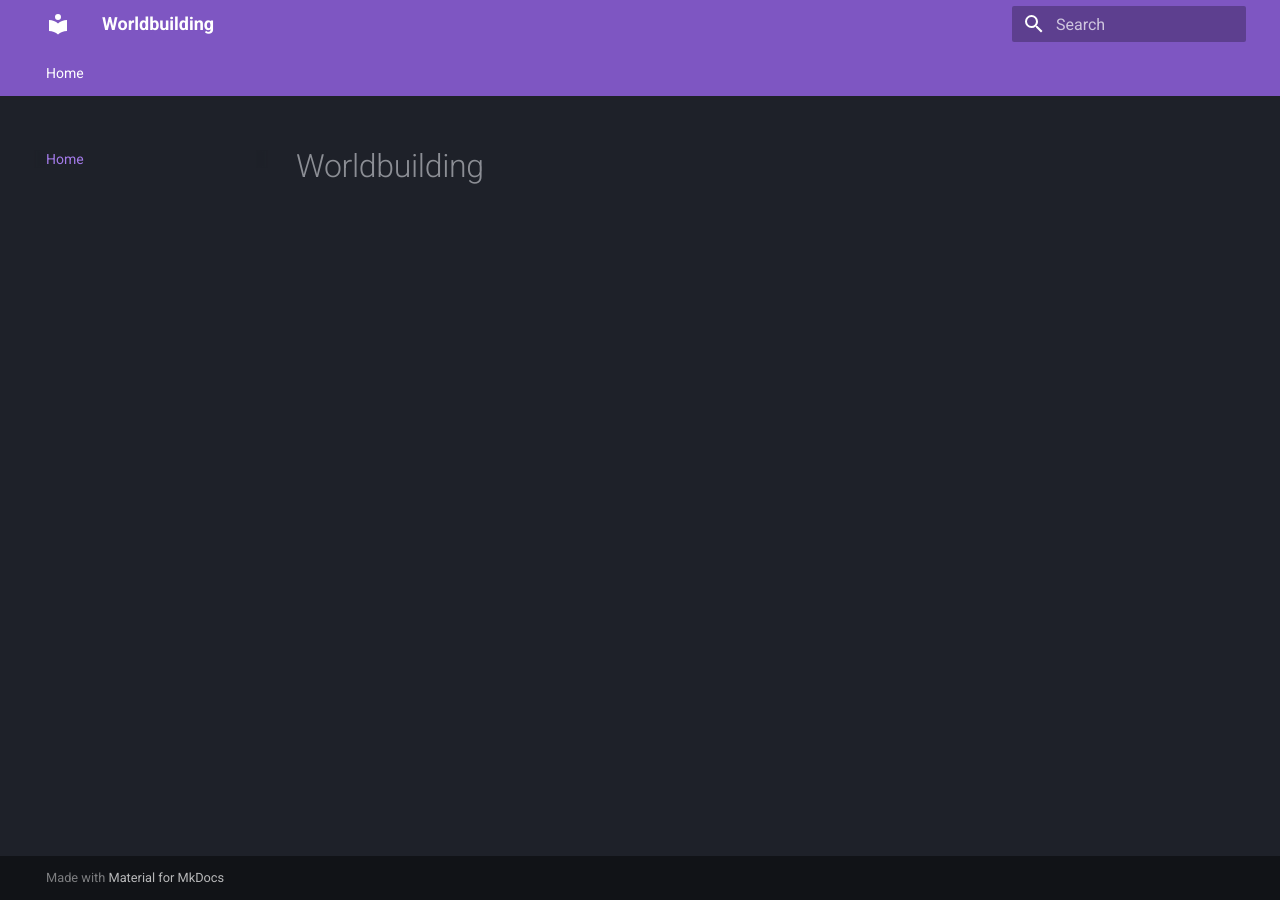
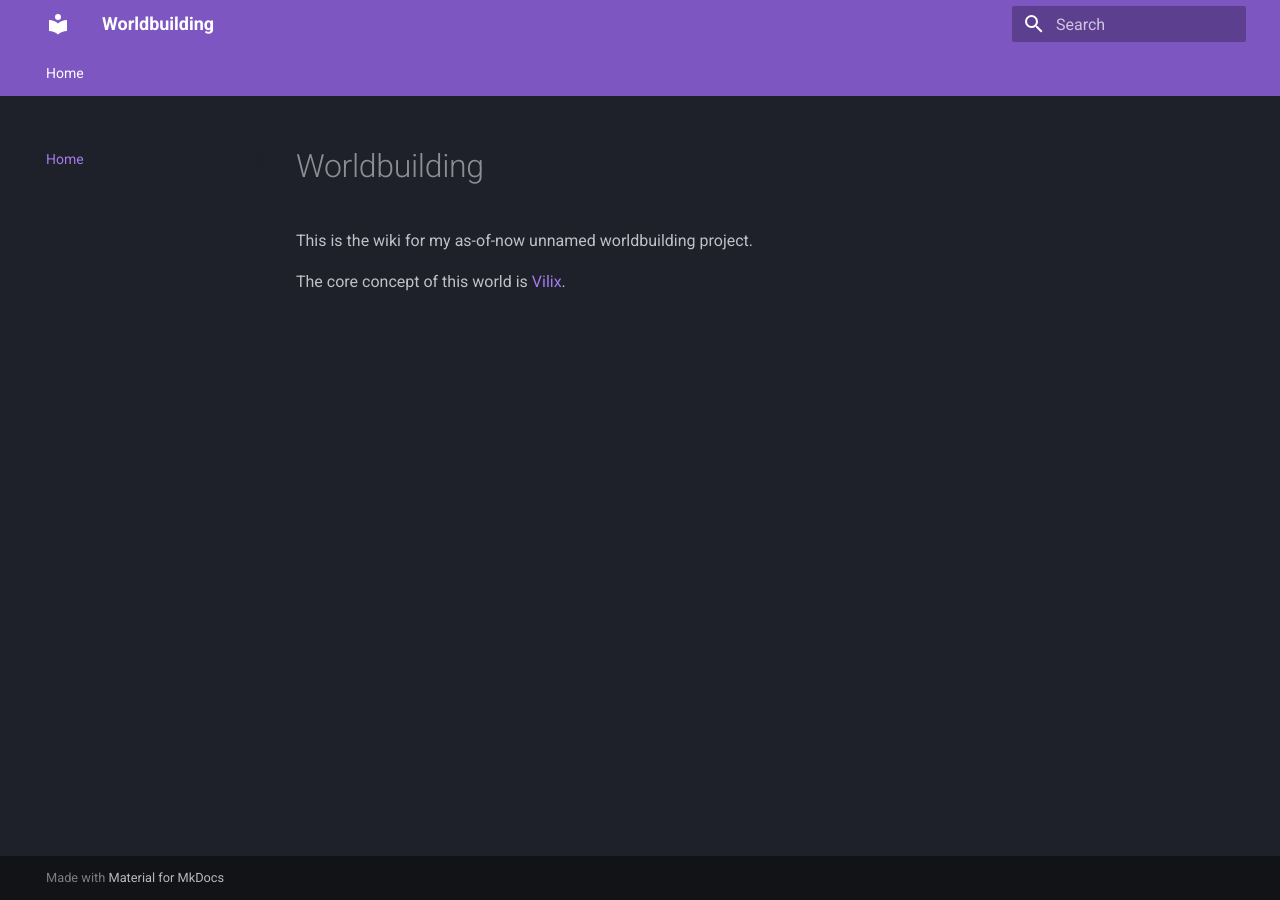
Before and after one commit to Jaw-bone6/worldbuilding, an MkDocs documentation site: the page built from docs/index.md, in a window 1280 px wide. Built offline with MkDocs 1.6.1 and Material for MkDocs 9.7.7, drawn with Linux system fonts in a browser that asks for light colours.

Commit message:
Add short description

```diff
--- a/docs/index.md
+++ b/docs/index.md
@@ -1 +1,5 @@
 # Worldbuilding
+
+This is the wiki for my as-of-now unnamed worldbuilding project.
+
+The core concept of this world is [Vilix](vilix.md).
```
